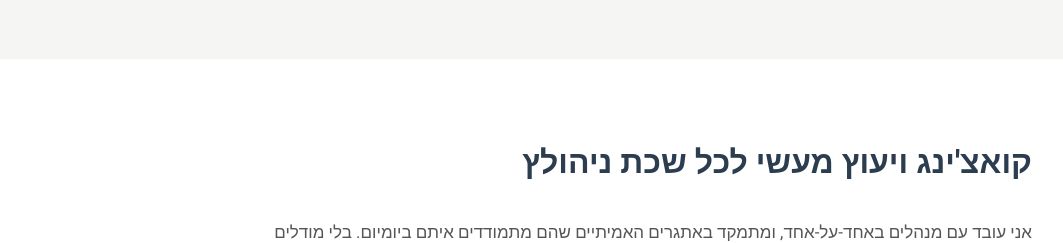
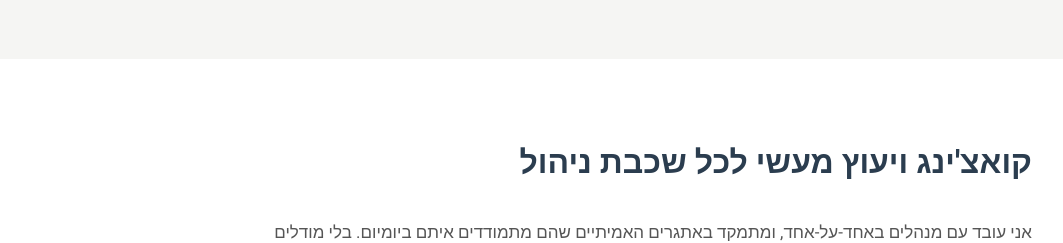
Before and after one commit to shani-ofer/Website-March-2026, a React (Vite) app: page /management in a window 1280 px wide. Shown: the part 880-1123 px from the top of the page, without its empty margins (108-1171 px from the left). Built offline with nearby package versions, Linux system fonts and the light colour scheme.

Commit message:
Updated CompaniesPage.tsx

```diff
--- a/src/pages/CompaniesPage.tsx
+++ b/src/pages/CompaniesPage.tsx
@@ -39,7 +39,7 @@ export function CompaniesPage() {
       {/* Section 3: How I Work */}
       <section className="py-12 md:py-20 px-6 bg-white">
         <div className="max-w-[1000px] mx-auto">
-          <h2 className="text-deep-navy mb-8">קואצ'ינג ויעוץ מעשי לכל שכת ניהולץ</h2>
+          <h2 className="text-deep-navy mb-8">קואצ'ינג ויעוץ מעשי לכל שכבת ניהול</h2>
           <p className="text-[#555] body-text leading-relaxed max-w-3xl mb-12">
             אני עובד עם מנהלים באחד-על-אחד, ומתמקד באתגרים האמיתיים שהם מתמודדים איתם ביומיום. בלי מודלים גנריים. כל התקשרות מתחילה בהבנת הארגון שלכם, האנשים שלכם, והפערים הספציפיים שאתם רוצים לסגור.
           </p>
```
